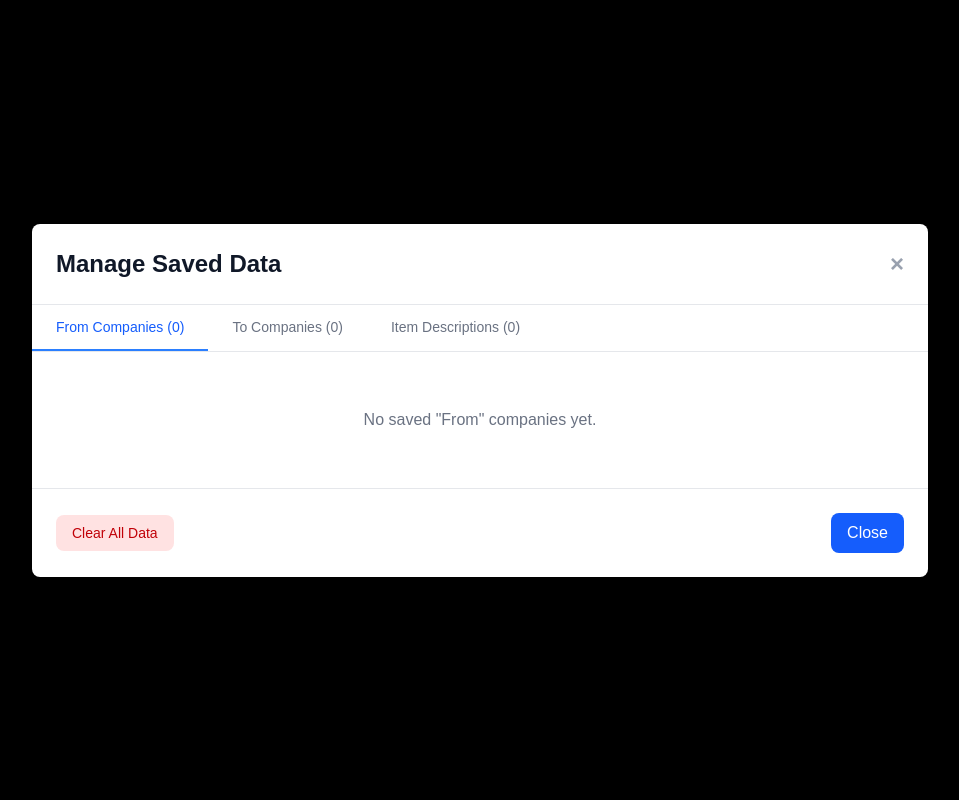
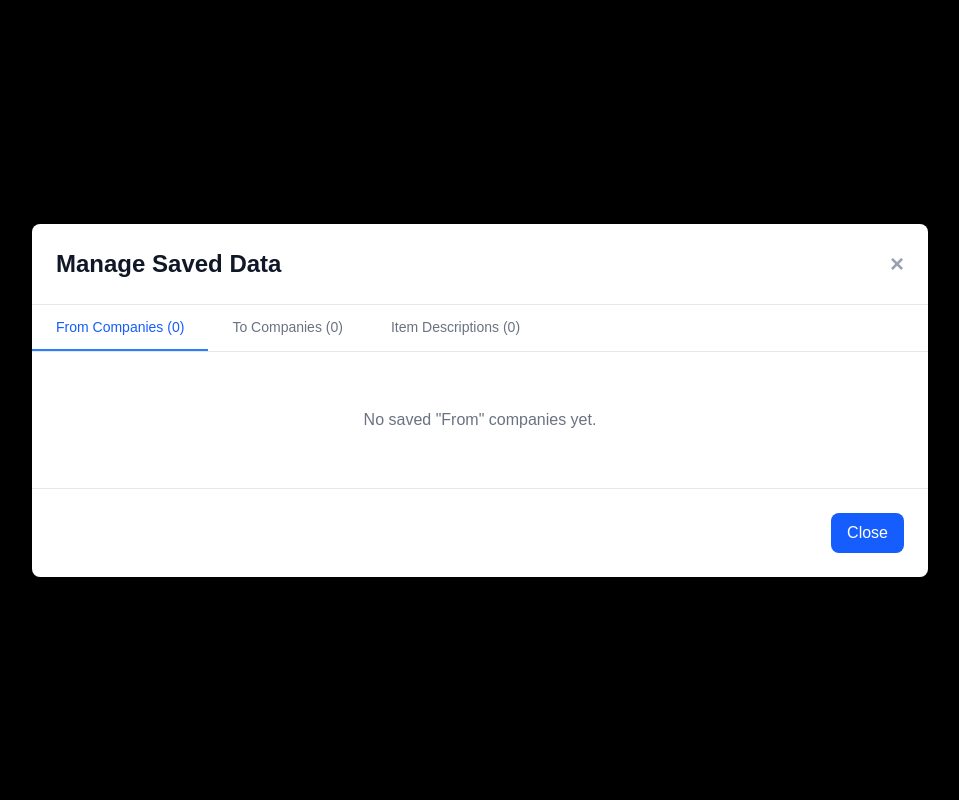
Before and after one commit to Dewiride-Open-Source/Dewiride-Invoice-Generator, a Next.js app: page / in a window 1280 px wide. Both pictures are taken after a click on the button "Manage Saved Data". Shown: the top 800 px of the page, without its empty margins (160-1119 px from the left). Built offline with nearby package versions, Linux system fonts and the light colour scheme; what @react-pdf/renderer would draw is missing.

Commit message:
feat: conditionally render "Clear All Data" button based on data presence

```diff
--- a/src/components/SavedDataManager.tsx
+++ b/src/components/SavedDataManager.tsx
@@ -70,6 +70,8 @@ const SavedDataManager: React.FC<SavedDataManagerProps> = ({ isOpen, onClose, on
   };
 
   if (!isOpen) return null;
+
+  const hasAnyData = fromCompanies.length > 0 || toCompanies.length > 0 || itemDescriptions.length > 0;
 
   return (
     <div className="fixed inset-0 bg-black bg-opacity-50 flex items-center justify-center z-50 p-4">
@@ -226,15 +228,17 @@ const SavedDataManager: React.FC<SavedDataManagerProps> = ({ isOpen, onClose, on
         {/* Footer */}
         <div className="border-t border-gray-200 p-6">
           <div className="flex justify-between items-center">
+            {hasAnyData && (
               <button
                 onClick={handleClearAll}
                 className="px-4 py-2 bg-red-100 text-red-700 rounded-lg hover:bg-red-200 transition-colors text-sm"
               >
                 Clear All Data
               </button>
+            )}
             <button
               onClick={onClose}
-              className="px-4 py-2 bg-blue-600 text-white rounded-lg hover:bg-blue-700 transition-colors"
+              className={`px-4 py-2 bg-blue-600 text-white rounded-lg hover:bg-blue-700 transition-colors ${!hasAnyData ? 'ml-auto' : ''}`}
             >
               Close
             </button>
```
Lines whose indentation alone changed are shown as unchanged.
